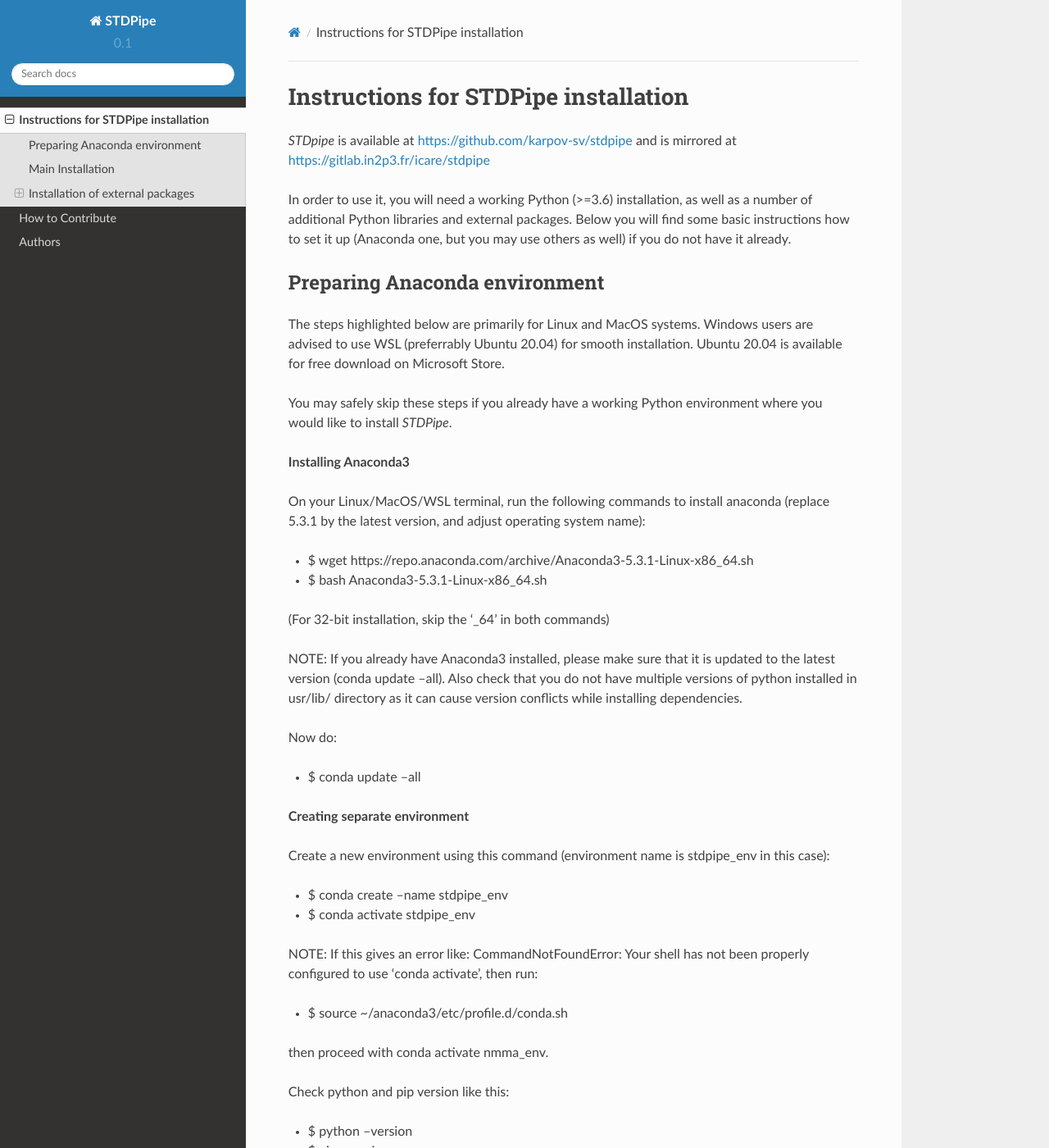
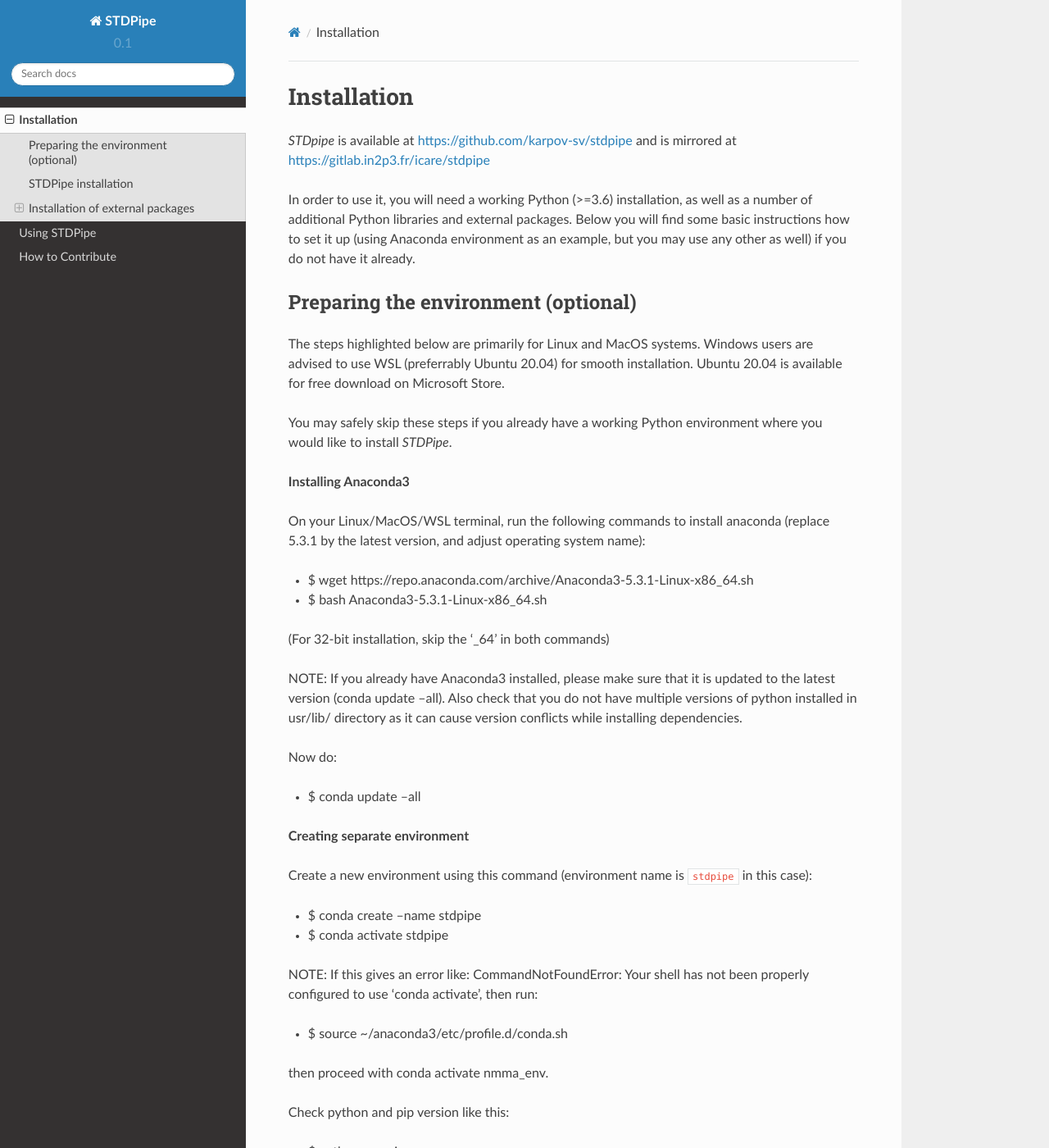
Before and after one commit to karpov-sv/stdpipe, a Sphinx documentation site: the page built from doc/installation.md, in a window 1280 px wide and 1400 px high. Shown: the whole window at 82% size. Built offline with Sphinx 7.4.7 and the Read the Docs theme 2.0.0, drawn with Linux system fonts in a browser that asks for light colours; pages that are not in the unit, such as notebooks, are missing from menus; some of the changed text lies outside the part shown.

Commit message:
Update doc

```diff
--- a/doc/installation.md
+++ b/doc/installation.md
@@ -1,12 +1,12 @@
-# Instructions for STDPipe installation
+# Installation
 
 
 *STDpipe* is available at [https://github.com/karpov-sv/stdpipe](https://github.com/karpov-sv/stdpipe) and is mirrored at [https://gitlab.in2p3.fr/icare/stdpipe](https://gitlab.in2p3.fr/icare/stdpipe)
 
-In order to use it, you will need a working Python (>=3.6) installation, as well as a number of additional Python libraries and external packages. Below you will find some basic instructions how to set it up (Anaconda one, but you may use others as well) if you do not have it already.
+In order to use it, you will need a working Python (>=3.6) installation, as well as a number of additional Python libraries and external packages. Below you will find some basic instructions how to set it up (using Anaconda environment as an example, but you may use any other as well) if you do not have it already.
 
 
-## Preparing Anaconda environment
+## Preparing the environment (optional)
 
 The steps highlighted below are primarily for Linux and MacOS systems.
 Windows users are advised to use WSL (preferrably Ubuntu 20.04) for smooth installation.
@@ -35,13 +35,14 @@
 
 **Creating separate environment**
 
-Create a new environment using this command (environment name is stdpipe_env in this case):
+Create a new environment using this command (environment name is `stdpipe` in this case):
 
-* $ conda create --name stdpipe_env
+* $ conda create --name stdpipe
+* $ conda activate stdpipe
 
-* $ conda activate stdpipe_env
-
-NOTE: If this gives an error like: CommandNotFoundError: Your shell has not been properly configured to use 'conda activate', then run:
+NOTE: If this gives an error like:
+    CommandNotFoundError:
+Your shell has not been properly configured to use 'conda activate', then run:
 
 * $ source ~/anaconda3/etc/profile.d/conda.sh
 
@@ -68,24 +69,23 @@
 * $ conda install -c astropy astroquery
 
 
-## Main Installation
+## STDPipe installation
 
 
 Clone the STDPipe repository from GitHub at [https://github.com/karpov-sv/stdpipe](https://github.com/karpov-sv/stdpipe)
-
 
 Note that we link above to the main branch, but suggest making changes on your own fork (please also see our [contributing guide](./contributing.html)). Now, after forking, run the following command to clone the repository into your currently directory (by default, in your home directory):
 
 
 * $ git clone https://github.com/your_github_username/stdpipe
+
 Change directory to the stdpipe folder:
-
 
 * $ cd stdpipe
 
-Use the commands below to install the dependencies given in requirements.txt file which are necessary for stdpipe:
+Use the commands below to install the rest of dependencies and the package itself in an *editable* manner so that it will be updated automatically when you update the code:
 
-* $ python setup.py install
+* $ python setup.py develop
 
 
 
--- /dev/null
+++ b/doc/usage.rst
@@ -0,0 +1,2 @@
+Using STDPipe
+=============
```
Also changed, not shown: doc/index.rst (+12 -6 lines), 1 other file.
